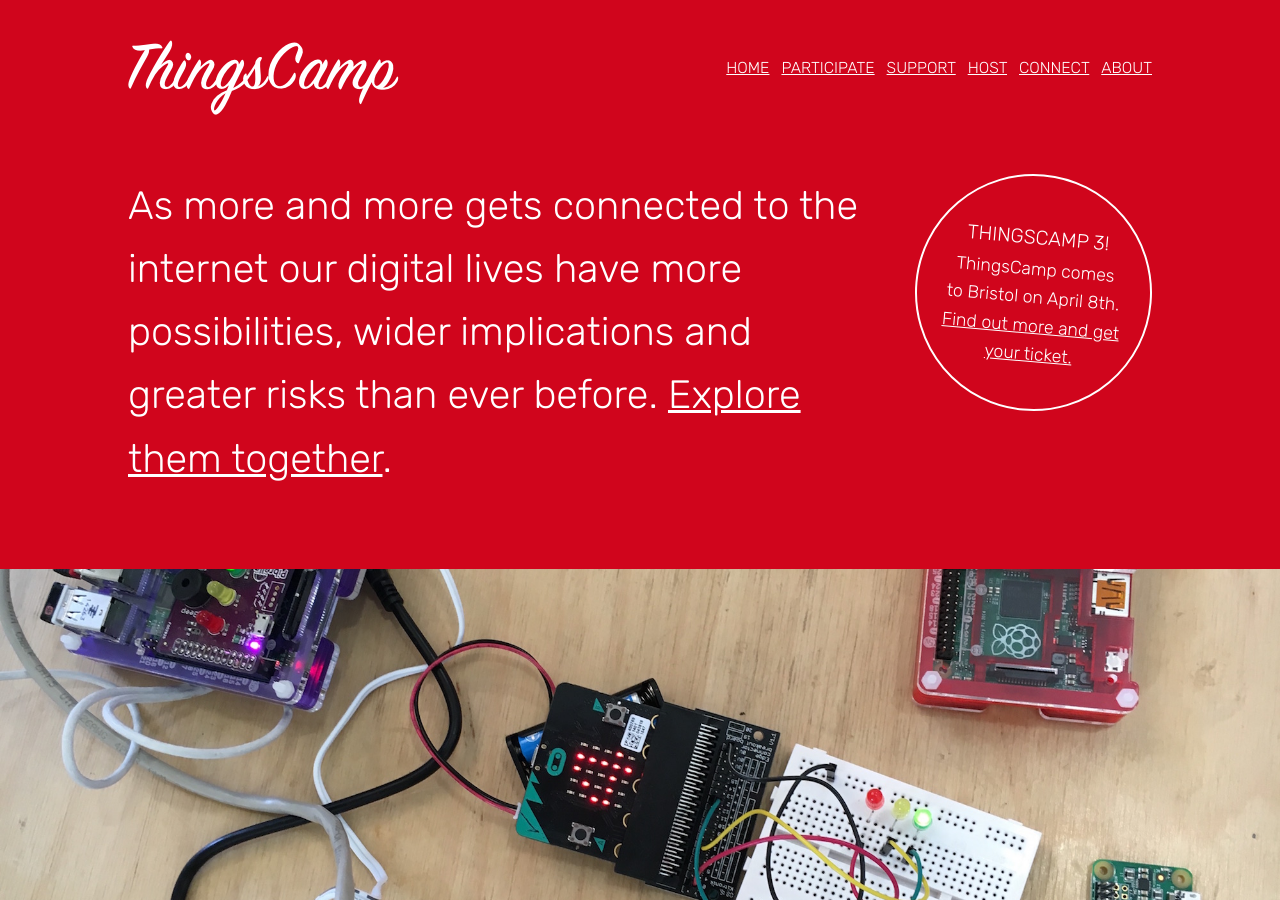
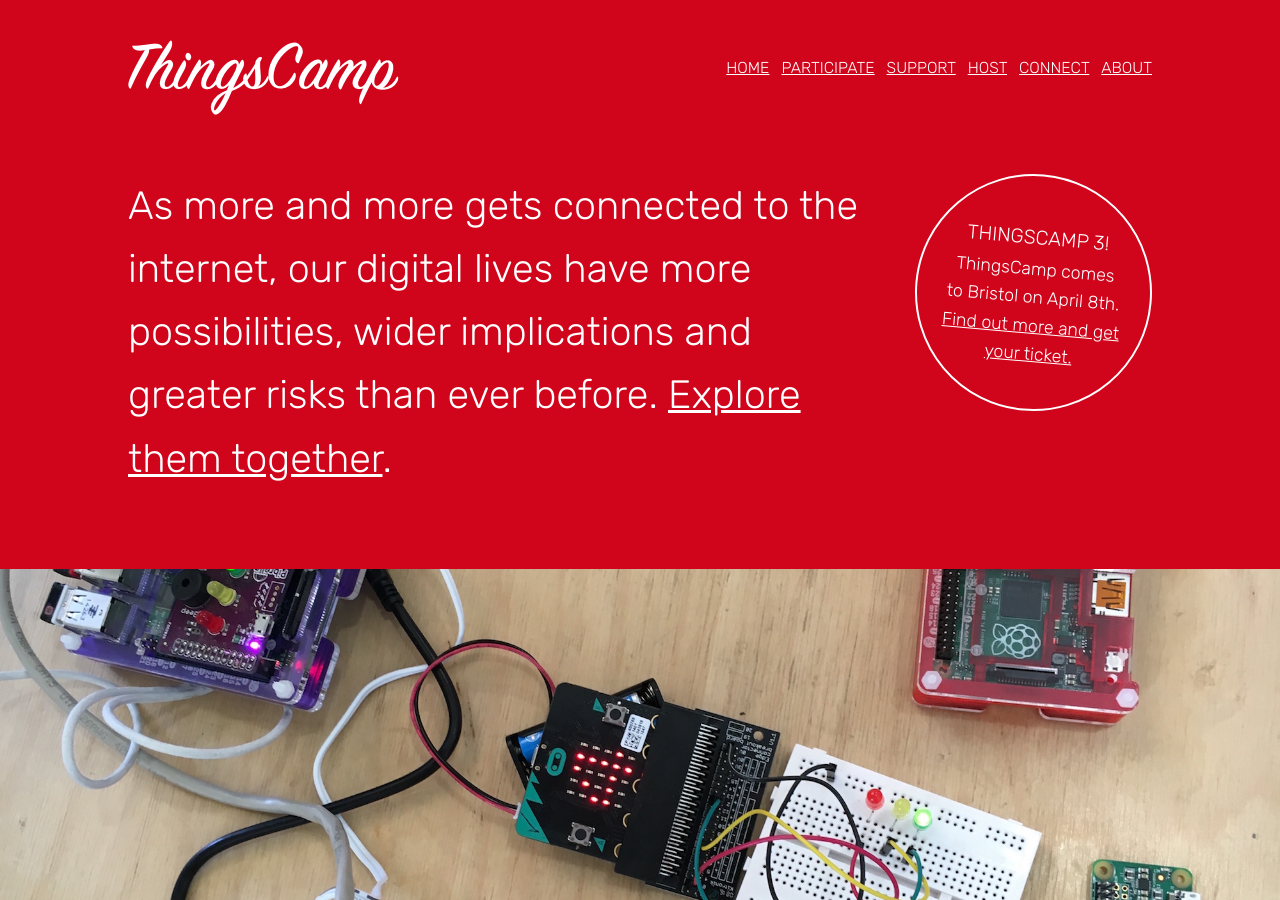
Before and after one commit to thingscamp/thingscamp.github.io, a Jekyll site: the page built from index.html, in a window 1280 px wide and 900 px high. Built offline with Jekyll 4.4.1, drawn with Linux system fonts in a browser that asks for light colours; comment, search, counter and statistics services are not loaded.

Commit message:
Added a comma at Anke's suggestion.

```diff
--- a/_layouts/default.html
+++ b/_layouts/default.html
@@ -23,7 +23,7 @@
         <div class="strapline">
         <div class="latest"><p></p><span class="latest-text"><h2>ThingsCamp 3!</h2><p>ThingsCamp comes to Bristol on April 8th. <a href="{{ site.baseurl }}/ThingsCamp-3">Find out more and get your ticket.</a></p>
         </div>
-        <p>As more and more gets connected to the internet our digital lives have more possibilities, wider implications and greater risks than ever before. <a href="{{ site.baseurl }}/about">Explore them together</a>.</p>
+        <p>As more and more gets connected to the internet, our digital lives have more possibilities, wider implications and greater risks than ever before. <a href="{{ site.baseurl }}/about">Explore them together</a>.</p>
         </div>
     </div>
 
```
